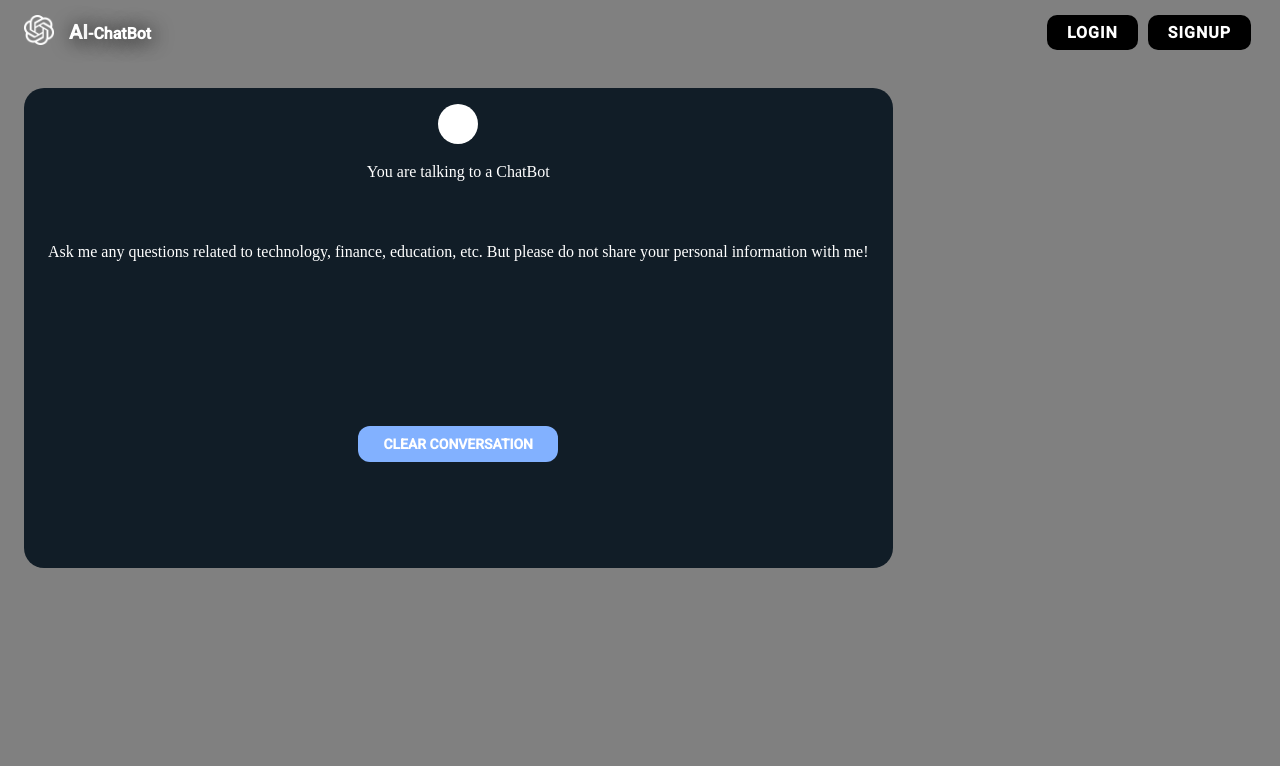
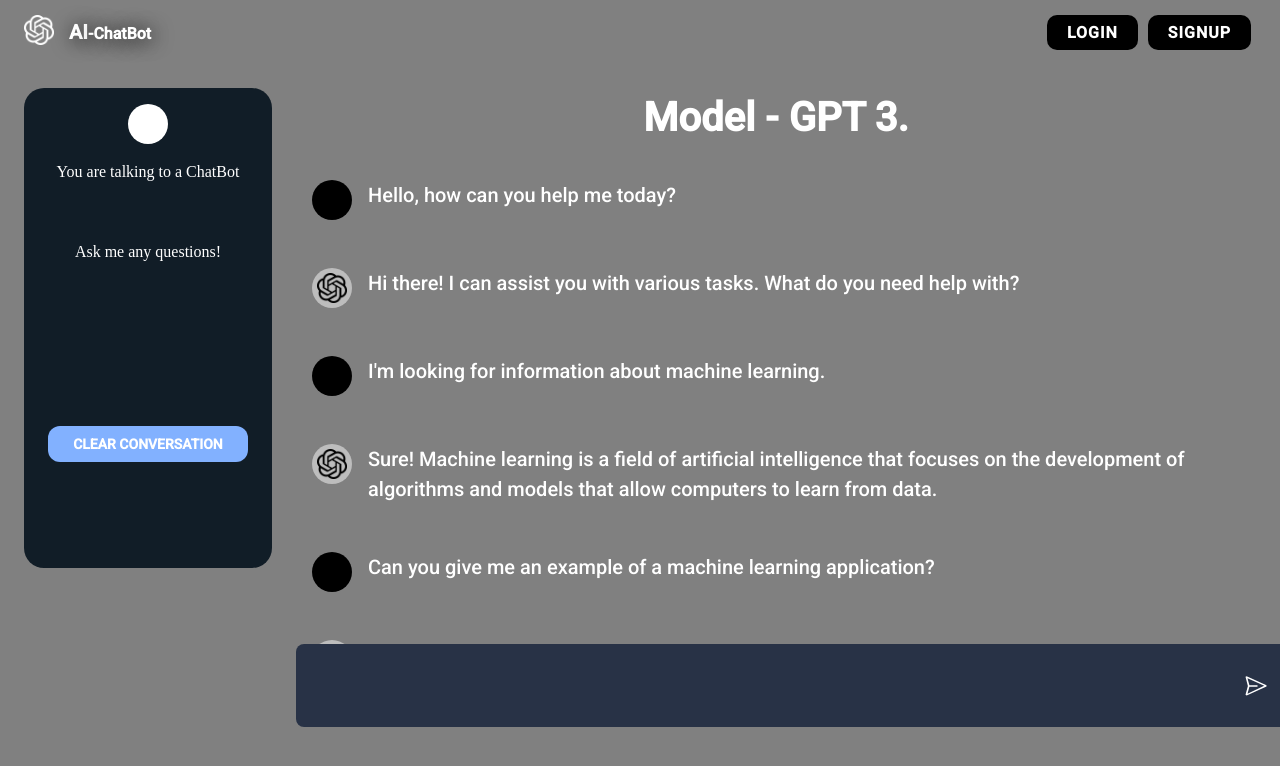
Before and after one commit to david-tech-ding/ai-chatbot, a React (Vite) app in the folder client/: page /chat in a window 1280 px wide. Shown: the top 766 px of the page. Built offline with nearby package versions, Linux system fonts and the light colour scheme; no server answers.

Commit message:
Basic UI styling for chat page

```diff
--- /dev/null
+++ b/client/src/components/chat/ChatItem.tsx
@@ -0,0 +1,39 @@
+import { Avatar, Box, Typography } from '@mui/material';
+import React from 'react';
+import { useAuth } from '../../context/AuthContext';
+
+const ChatItem = ({
+  content,
+  role,
+}: {
+  content: string;
+  role: 'user' | 'assistant';
+}) => {
+  const auth = useAuth();
+  return role === 'assistant' ? (
+    <>
+      <Box sx={{ display: 'flex', p: 2, bgcolor: '#808080', my: 2, gap: 2 }}>
+        <Avatar sx={{ ml: '0' }}>
+          <img src="openai.png" alt="openai" width={'30px'}></img>
+        </Avatar>
+        <Box>
+          <Typography fontSize={'20px'}>{content}</Typography>
+        </Box>
+      </Box>
+    </>
+  ) : (
+    <>
+      <Box sx={{ display: 'flex', p: 2, bgcolor: '#808080', gap: 2 }}>
+        <Avatar sx={{ ml: '0', bgcolor: 'black', color: 'white' }}>
+          {auth?.user?.name[0]}
+          <Box sx={{ ml: 0 }}>{auth?.user?.name.split(' ')[1][0]}</Box>
+        </Avatar>
+        <Box>
+          <Typography fontSize={'20px'}>{content}</Typography>
+        </Box>
+      </Box>
+    </>
+  );
+};
+
+export default ChatItem;
--- a/client/src/pages/Chat.tsx
+++ b/client/src/pages/Chat.tsx
@@ -1,7 +1,35 @@
-import { Avatar, Box, Button, Typography } from '@mui/material';
-import React from 'react';
+import { Avatar, Box, Button, IconButton, Typography } from '@mui/material';
 import { useAuth } from '../context/AuthContext';
-import { blue, red } from '@mui/material/colors';
+import { blue } from '@mui/material/colors';
+import { VscSend } from 'react-icons/vsc';
+import ChatItem from '../components/chat/ChatItem';
+
+const chatMessages = [
+  { role: 'user', content: 'Hello, how can you help me today?' },
+  {
+    role: 'assistant',
+    content:
+      'Hi there! I can assist you with various tasks. What do you need help with?',
+  },
+  {
+    role: 'user',
+    content: "I'm looking for information about machine learning.",
+  },
+  {
+    role: 'assistant',
+    content:
+      'Sure! Machine learning is a field of artificial intelligence that focuses on the development of algorithms and models that allow computers to learn from data.',
+  },
+  {
+    role: 'user',
+    content: 'Can you give me an example of a machine learning application?',
+  },
+  {
+    role: 'assistant',
+    content:
+      'Certainly! One example is image recognition, where a machine learning model can be trained to identify objects or patterns in images.',
+  },
+];
 
 const Chat = () => {
   const auth = useAuth();
@@ -16,7 +44,13 @@
         gap: 3,
       }}
     >
-      <Box sx={{ display: { md: 'flex', xs: 'none', sm: 'none' } }}>
+      <Box
+        sx={{
+          display: { md: 'flex', xs: 'none', sm: 'none' },
+          flex: 0.2,
+          flexDirection: 'column',
+        }}
+      >
         <Box
           sx={{
             display: 'flex',
@@ -45,8 +79,7 @@
             You are talking to a ChatBot
           </Typography>
           <Typography sx={{ mx: 'auto', fontFamily: 'work sans', my: 4, p: 3 }}>
-            Ask me any questions related to technology, finance, education, etc.
-            But please do not share your personal information with me!
+            Ask me any questions!
           </Typography>
           <Button
             sx={{
@@ -66,6 +99,76 @@
           </Button>
         </Box>
       </Box>
+      <Box
+        sx={{
+          display: 'flex',
+          flex: { md: 0.8, xs: 1, sm: 1 },
+          flexDirection: 'column',
+          px: 3,
+        }}
+      >
+        <Typography
+          sx={{
+            textAlign: 'center',
+            fontSize: '40px',
+            color: 'white',
+            mb: 2,
+            mx: 'auto',
+            fontWeight: '600',
+          }}
+        >
+          Model - GPT 3.
+        </Typography>
+        <Box
+          sx={{
+            width: '100%',
+            height: '60vh',
+            borderRadius: 3,
+            mx: 'auto',
+            display: 'flex',
+            flexDirection: 'column',
+            overflow: 'scroll',
+            overflowX: 'hidden',
+            overflowY: 'auto',
+            scrollBehavior: 'smooth',
+          }}
+        >
+          {chatMessages.map((chatMessage, index) => (
+            <ChatItem
+              content={chatMessage.content}
+              role={chatMessage.role}
+              key={index}
+            />
+          ))}
+        </Box>
+        <div
+          style={{
+            width: '100%',
+            padding: '20px',
+            borderRadius: 8,
+            backgroundColor: 'rgb(40, 50, 70)',
+            display: 'flex',
+            marginRight: 'auto',
+            margin: 'auto',
+          }}
+        >
+          <input
+            type="text"
+            style={{
+              width: '100%',
+              backgroundColor: 'transparent',
+              padding: '10px',
+              border: 'none',
+              outline: 'none',
+              color: 'white',
+              fontSize: '20px',
+            }}
+          />
+          <IconButton sx={{ ml: 'auto', color: 'white' }}>
+            <VscSend />
+          </IconButton>
+        </div>
+      </Box>
     </Box>
   );
 };
```
